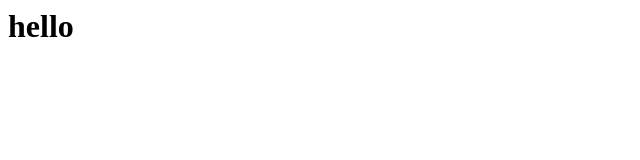
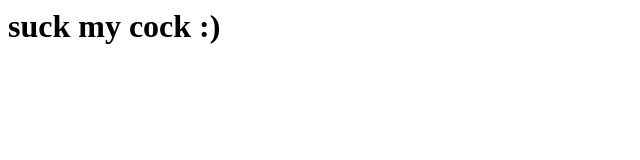
Before and after one commit to Maxestro7/nea, a plain HTML site: page index.html in a window 1280 px wide. Shown: the whole page, without its empty margins (0-640 px from the left). Drawn offline with Linux system fonts and the light colour scheme.

Commit message:
Update index.html

```diff
--- a/index.html
+++ b/index.html
@@ -1 +1 @@
-<h1>hello</h1>
+<h1>suck my cock :)</h1>
```
